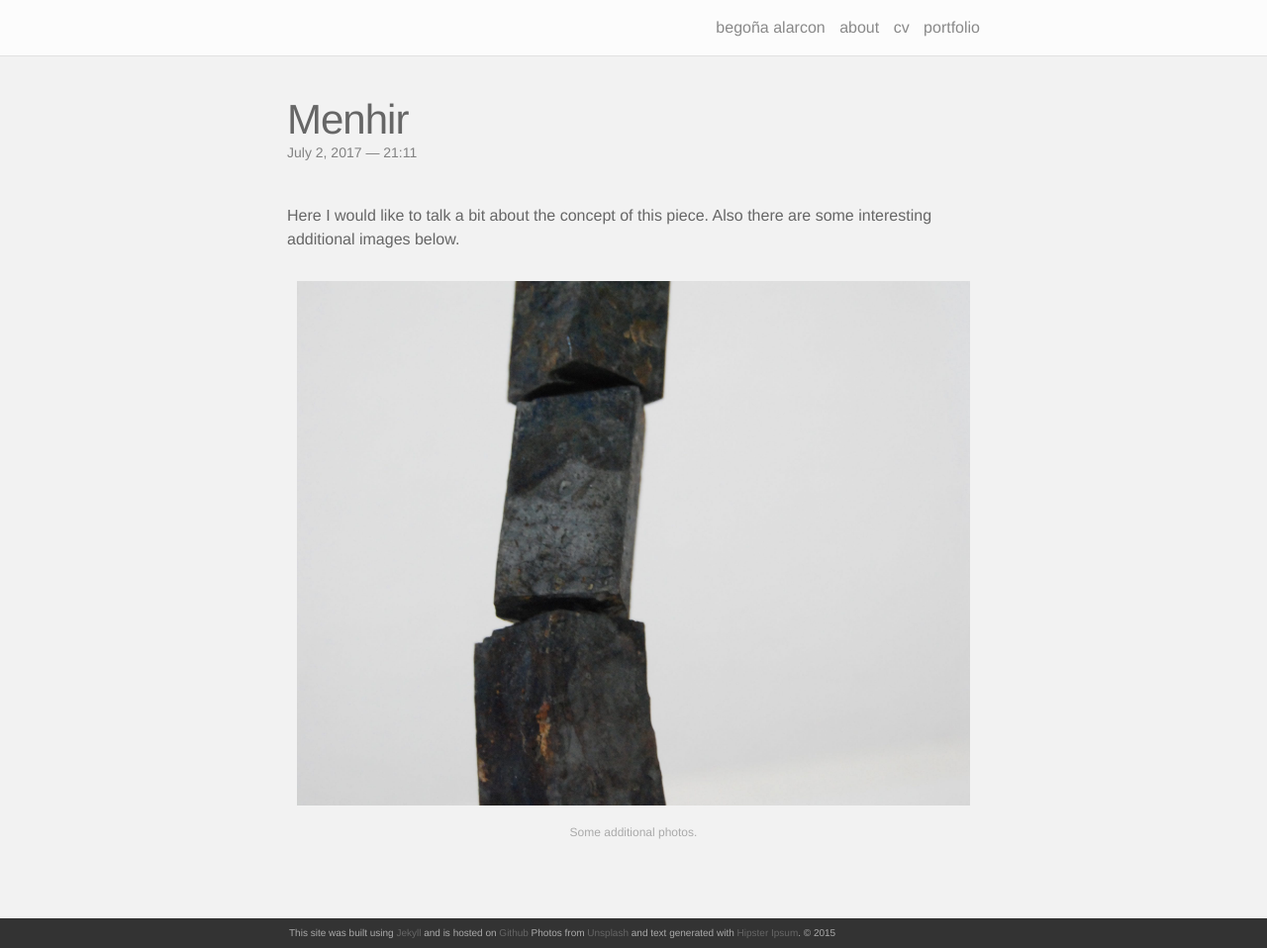
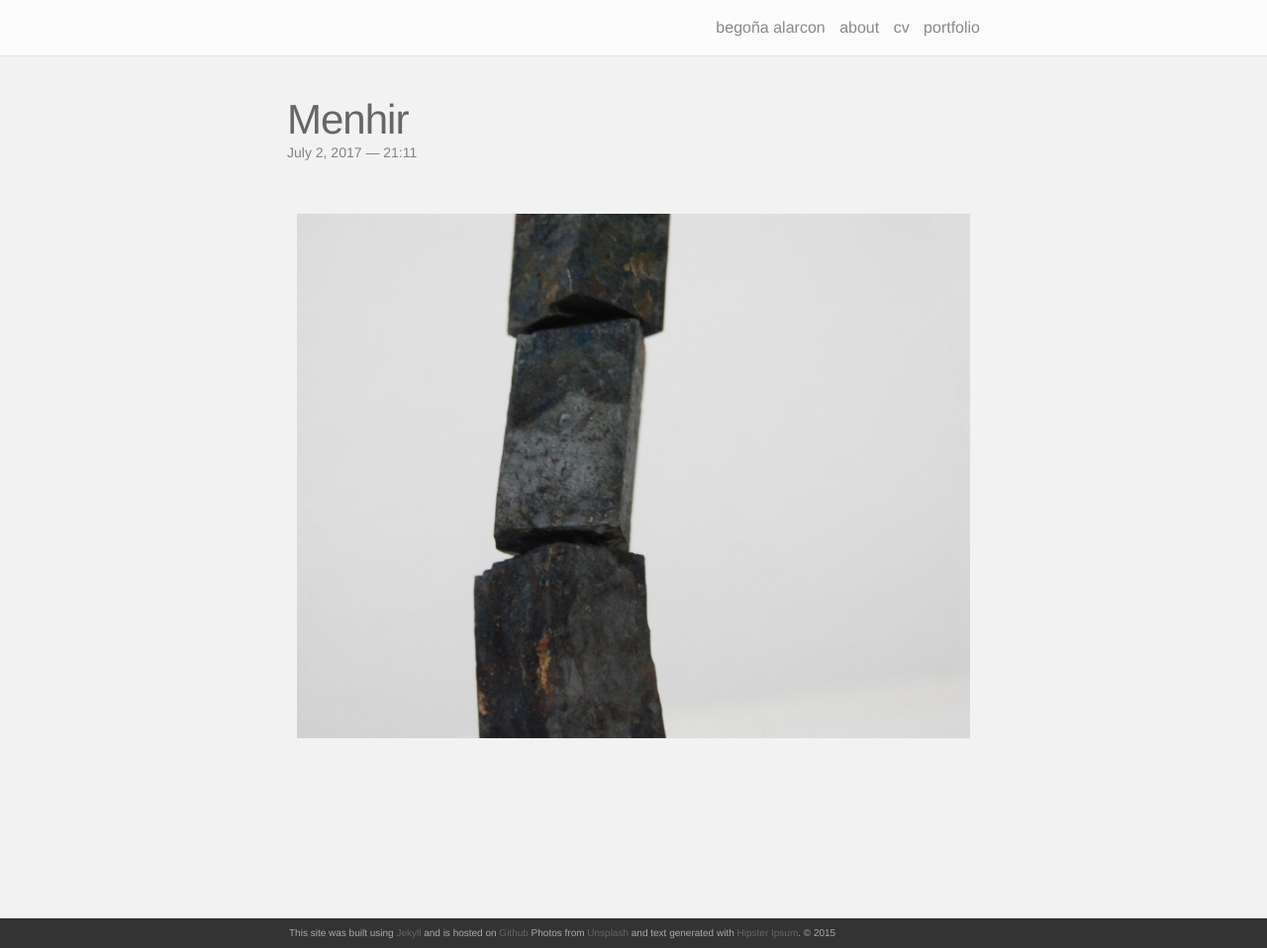
Before and after one commit to begoalarcon/begoalarcon.github.io, a Jekyll site: the page built from _portfolio/11_project.markdown, in a window 1280 px wide and 958 px high. Shown: the whole window at 99% size. Built offline with Jekyll 4.4.1, drawn with Linux system fonts in a browser that asks for light colours; nearby versions of some CDN libraries.

Commit message:
Update 11_project.markdown

```diff
--- a/_portfolio/11_project.markdown
+++ b/_portfolio/11_project.markdown
@@ -1,16 +1,14 @@
 ---
 layout: post
 title: Menhir
-description: Sculpture from iron, 2010
+description: Iron, 2010
 img: /img/menhir1.jpeg
 ---
 
-Here I would like to talk a bit about the concept of this piece. Also there are some interesting additional images below.
 
 
 <div class="img_row">
   <img class="col three" src="/img/menhir1.jpeg"/>
 </div>
 <div class="col three caption">
-	Some additional photos.
 </div>
```
